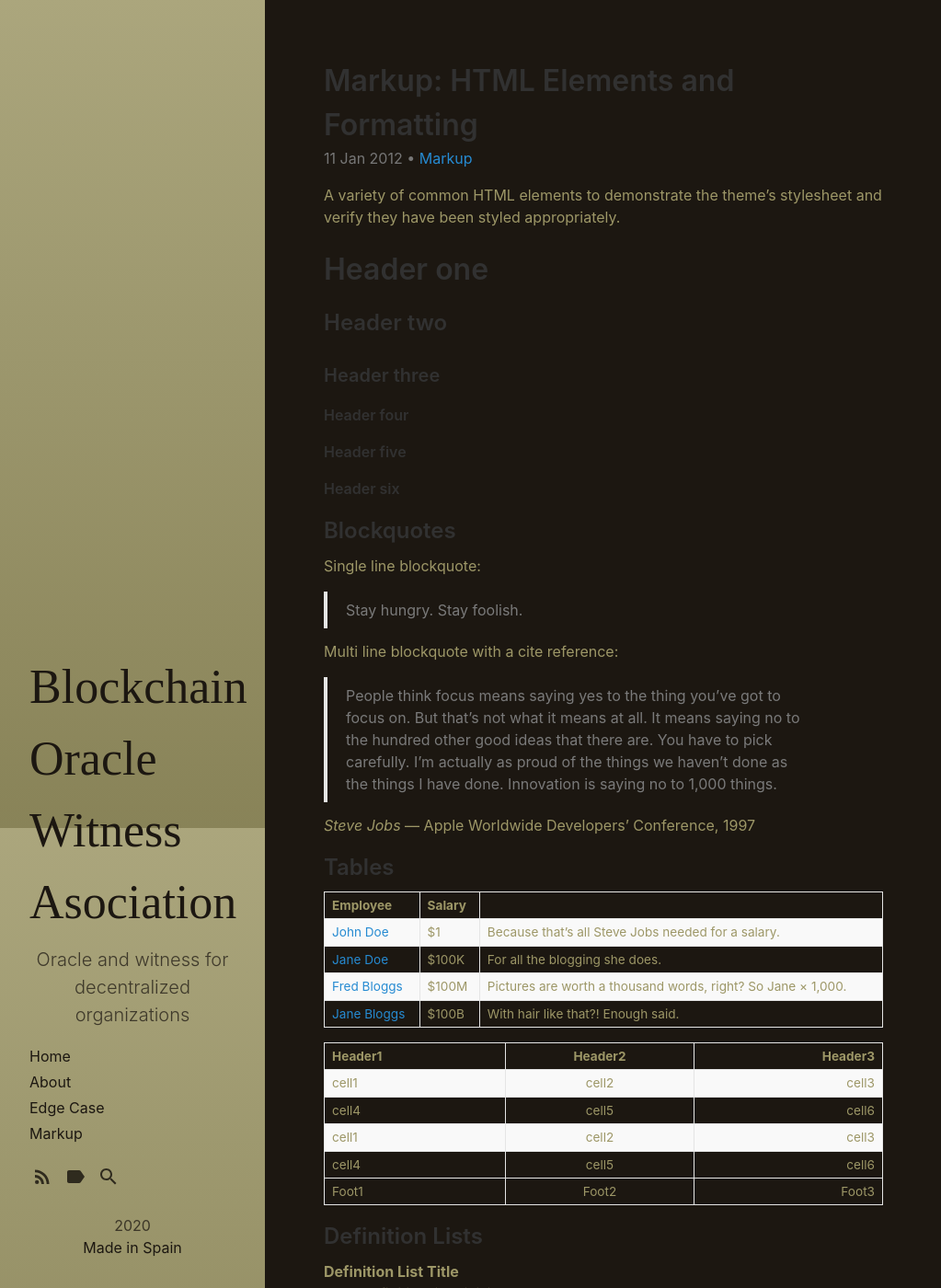
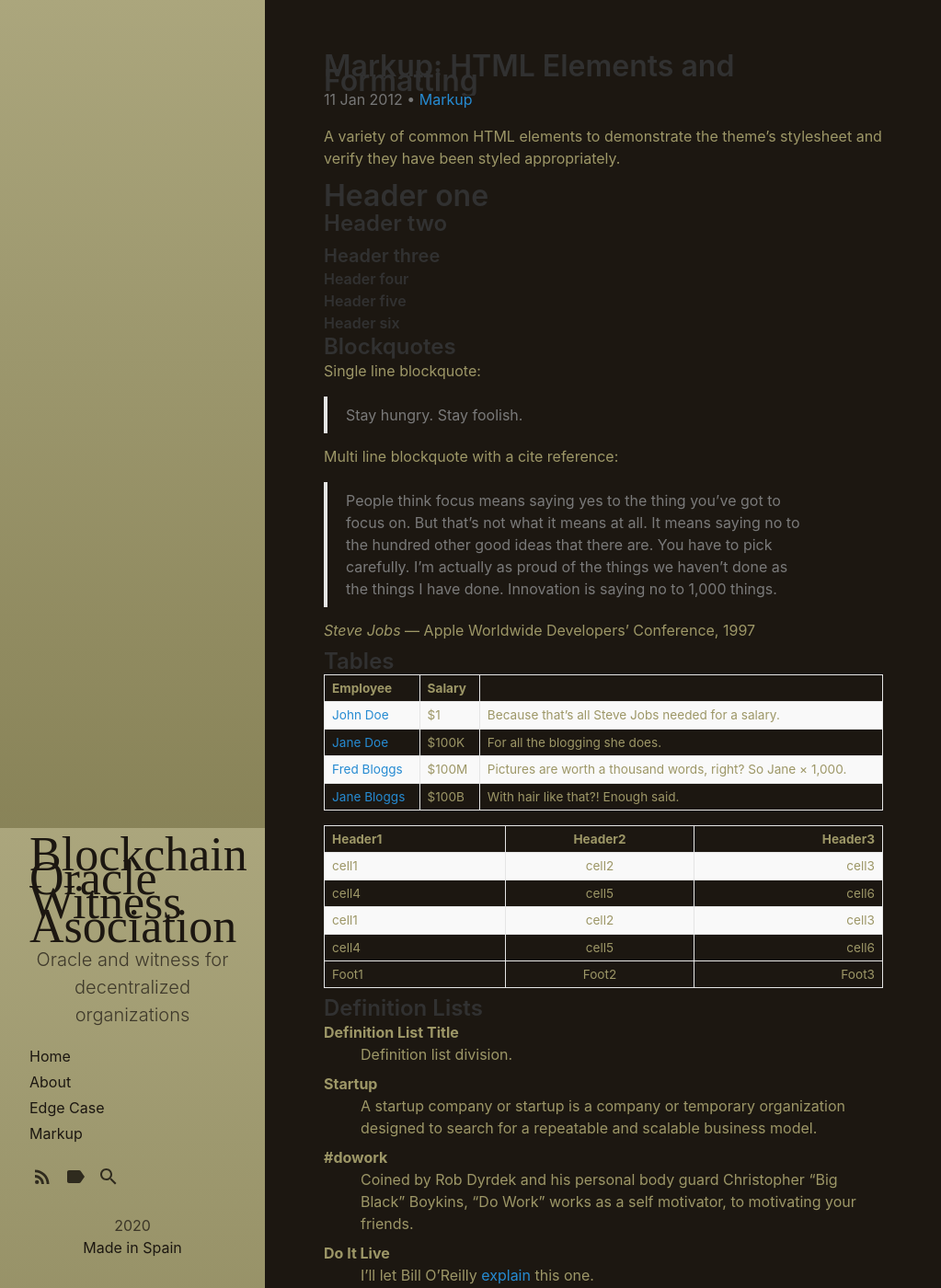
Before and after one commit to bronxi47/bowa, a Jekyll site: the page built from _posts/2012-01-11-markup-html-elements-and-formatting.md, in a window 1280 px wide and 1400 px high. Shown: the whole window at 92% size, without its empty margins (0-1023 px from the left). Built offline with Jekyll 4.4.1, drawn with Linux system fonts in a browser that asks for light colours; some web fonts are replaced.

Commit message:
Update _type.scss

```diff
--- a/_sass/hydeout/_type.scss
+++ b/_sass/hydeout/_type.scss
@@ -11,7 +11,7 @@
 .site-title {
   color: $heading-color;
   font-weight: 600;
-  line-height: 0,50;
+  line-height: 0.50;
   margin-bottom: $heading-spacing;
   text-rendering: optimizeLegibility;
 }
```
